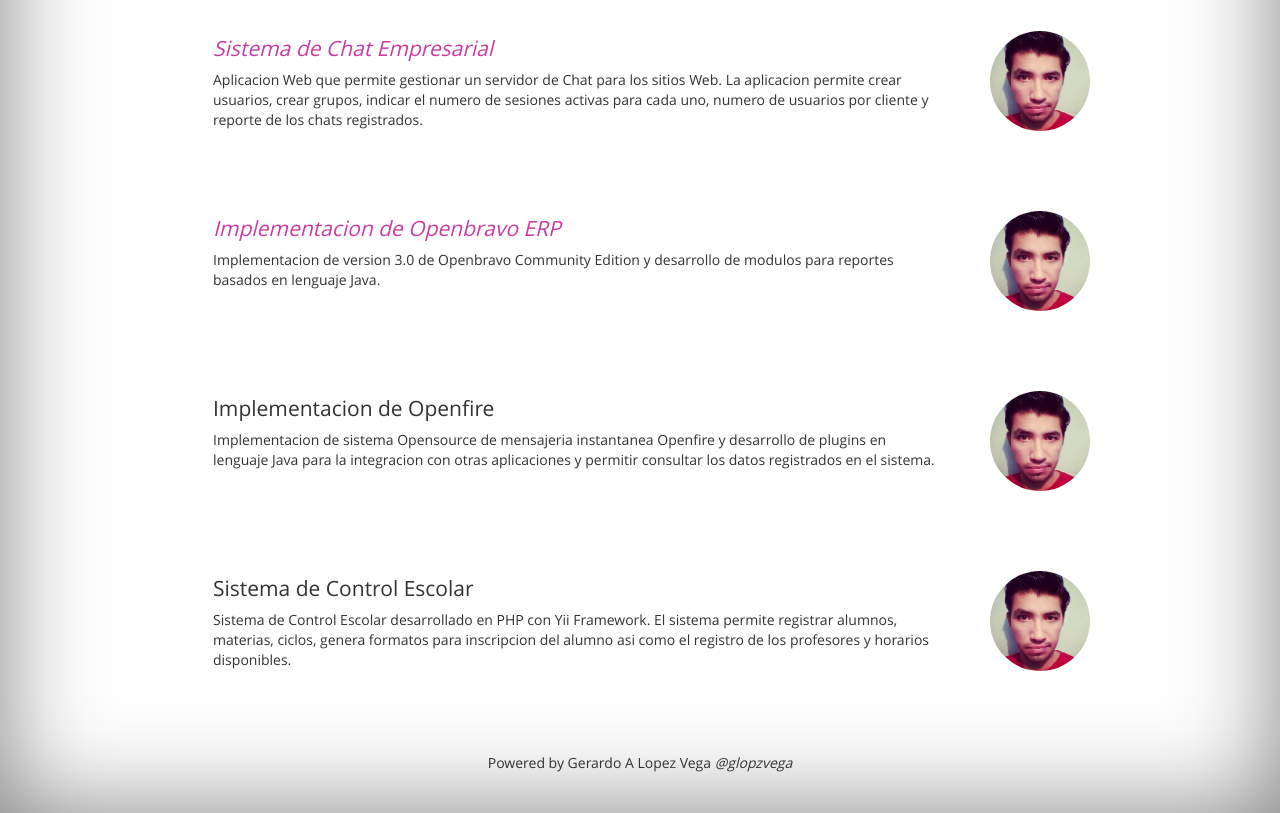
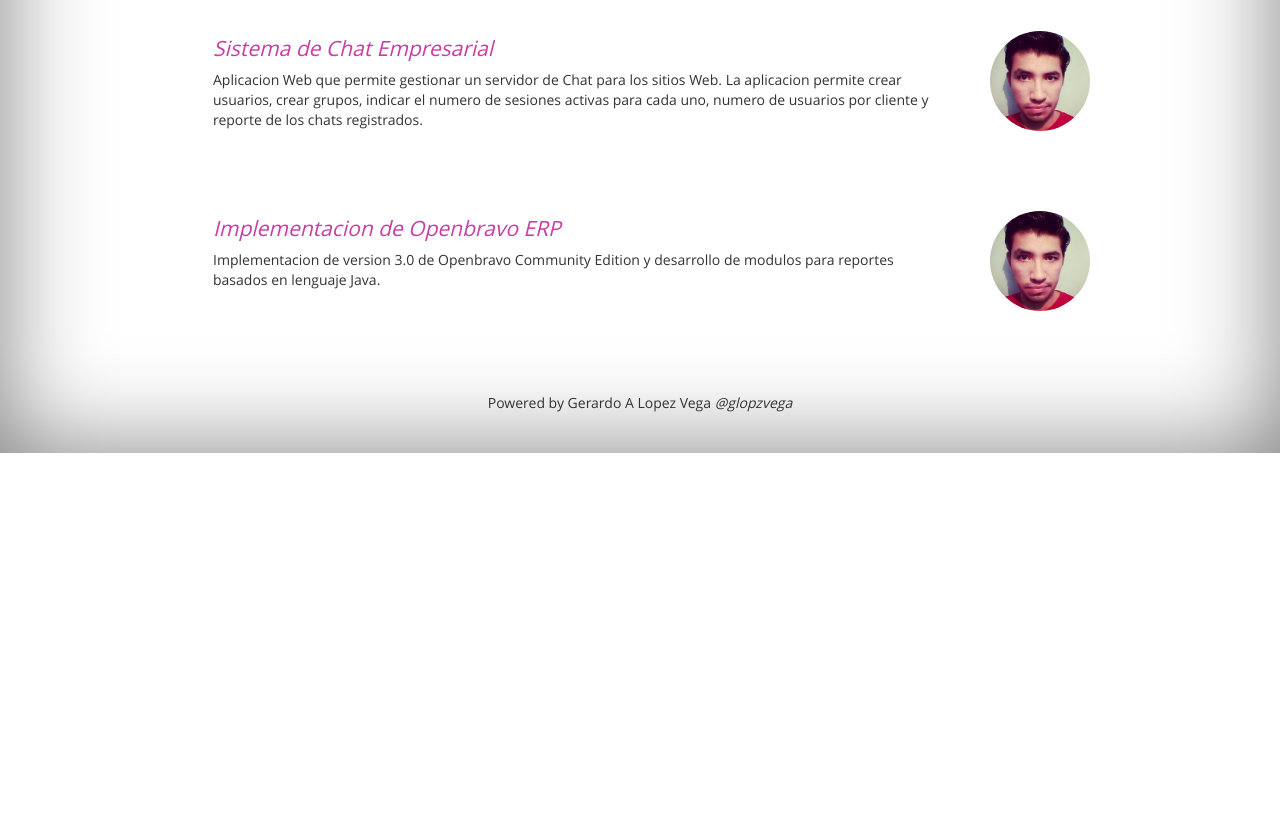
Before and after one commit to glopzvega/glopzvega.github.io, a plain HTML site: page index.html in a window 1280 px wide. Shown: the part 2308-3121 px from the top of the page. After the commit the page ends 2761 px from the top, so only its background shows below. Drawn offline with nearby package versions, Linux system fonts and the light colour scheme.

Commit message:
Remove some projects from list

```diff
--- a/index.html
+++ b/index.html
@@ -266,34 +266,6 @@
 
           </div>
 
-          <div class="exp">
-
-            <div class="imagen">
-              <img src="foto.jpg" alt="Gerardo Lopez" width="100px" height="100px" class="img-circle">
-            </div>
-            <div class="description">
-              <h3 class="title"> Implementacion de Openfire</h3>
-              <p>
-                Implementacion de sistema Opensource de mensajeria instantanea Openfire y desarrollo de plugins en lenguaje Java para la integracion con otras aplicaciones y permitir consultar los datos registrados en el sistema.
-              </p>
-            </div>
-
-          </div>
-
-          <div class="exp">
-
-            <div class="imagen">
-              <img src="foto.jpg" alt="Gerardo Lopez" width="100px" height="100px" class="img-circle">
-            </div>
-            <div class="description">
-              <h3 class="title"> Sistema de Control Escolar</h3>
-              <p>
-                Sistema de Control Escolar desarrollado en PHP con Yii Framework. El sistema permite registrar alumnos, materias, ciclos, genera formatos para inscripcion del alumno asi como el registro de los profesores y horarios disponibles.
-              </p>
-            </div>
-
-          </div>
-
         </div>
 
         <div class="mastfoot">
```
